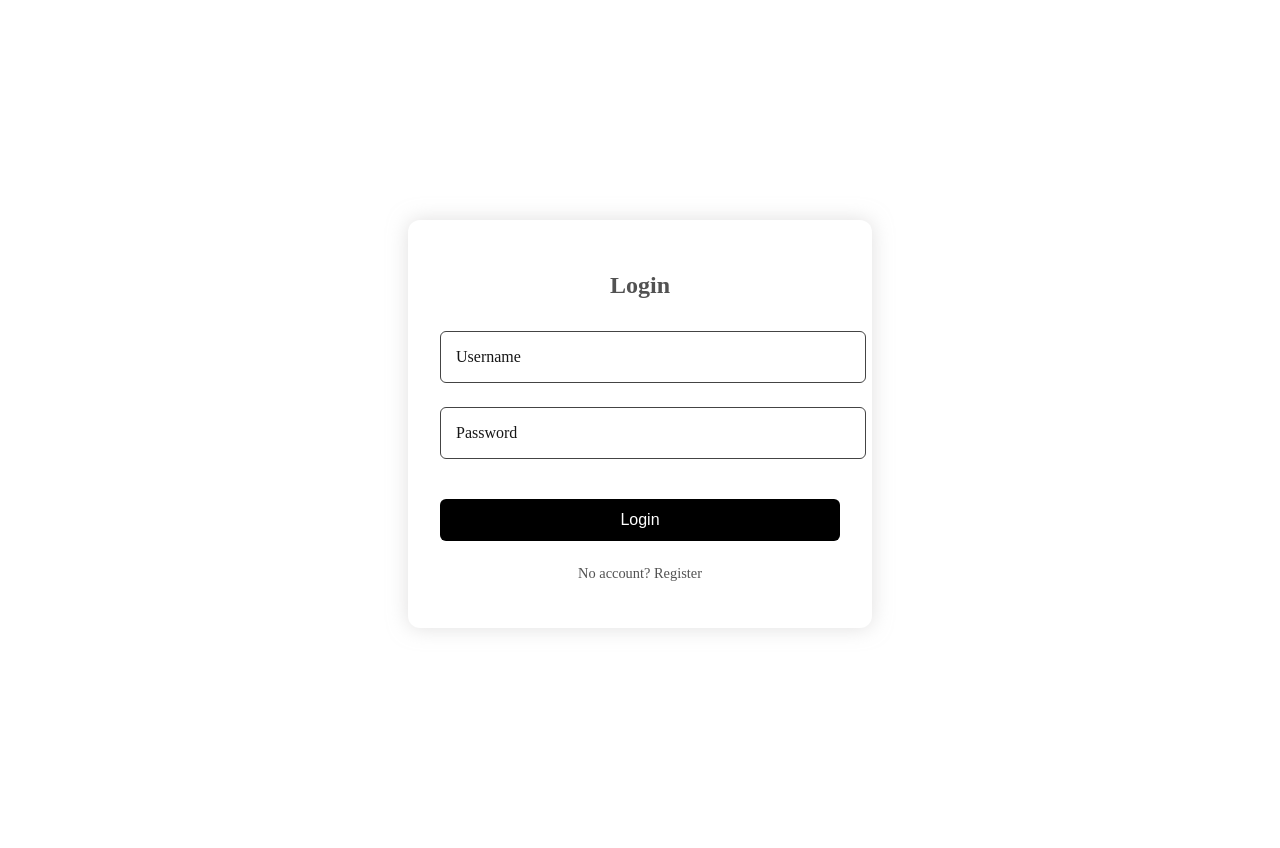
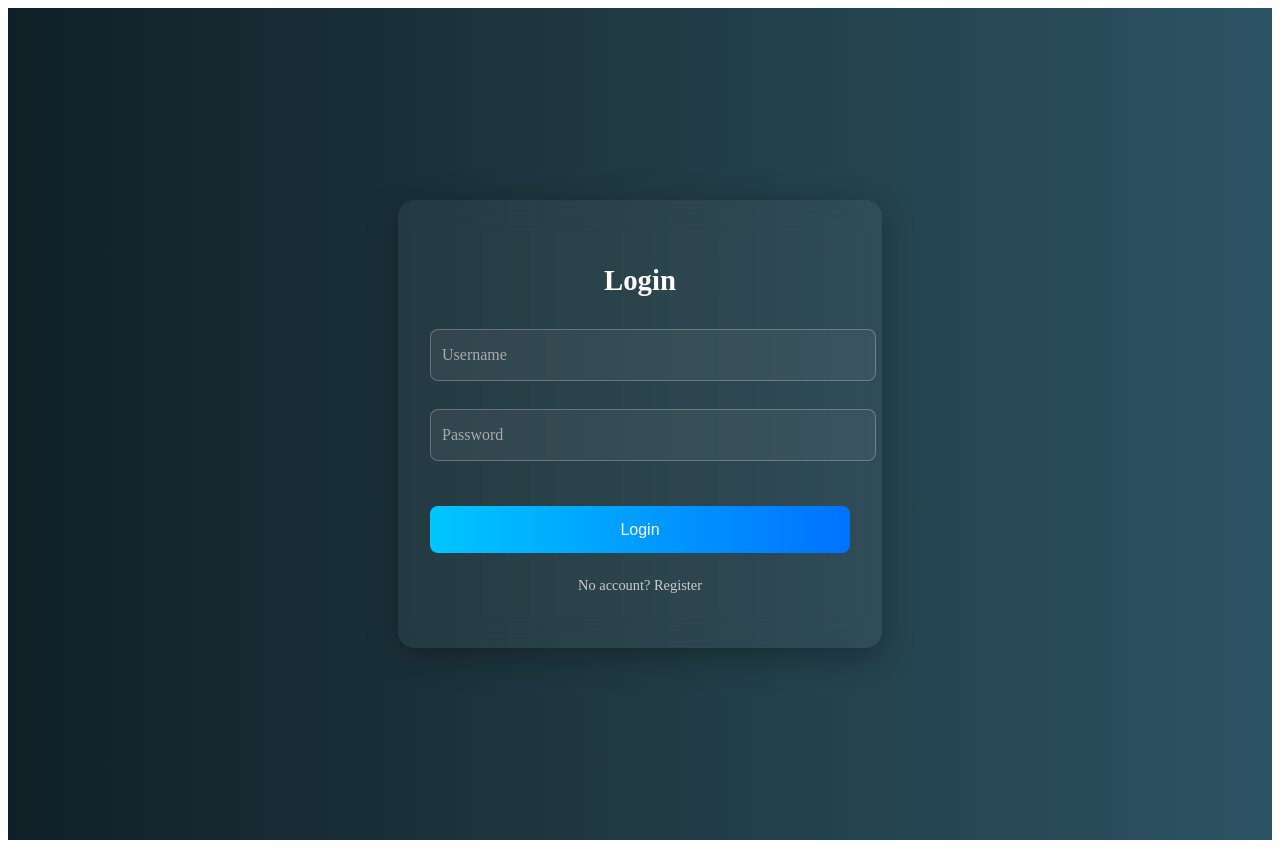
Before and after one commit to wallacetrixie/FoAuth, a React (Vite) app: page / in a window 1280 px wide. Built offline with nearby package versions, Linux system fonts and the light colour scheme; the HTML template or start-up script is replaced by a standard one.

Commit message:
modern look

```diff
--- a/src/Login.jsx
+++ b/src/Login.jsx
@@ -9,18 +9,15 @@ const Login = () => {
   const [password, setPassword] = useState('');
   const [error, setError] = useState('');
   const navigate = useNavigate();
-
   const toggleAuthMode = () => {
     setIsRegister(!isRegister);
     setError('');
     setUsername('');
     setPassword('');
   };
-
   const handleFormSubmit = async (e) => {
     e.preventDefault();
     const endpoint = isRegister ? '/register' : '/login';
-
     try {
       const response = await axios.post(`http://localhost:5000${endpoint}`, {
         username,
--- a/src/styles/Login.css
+++ b/src/styles/Login.css
@@ -1,104 +1,121 @@
+/* Base Container */
 .auth-container {
   display: flex;
   align-items: center;
   justify-content: center;
   height: 100vh;
-
+  background: linear-gradient(to right, #0f2027, #203a43, #2c5364);
   padding: 1rem;
 }
 
+/* Glass Effect Form */
 .form-container {
-
-  padding: 2rem;
+  background: rgba(255, 255, 255, 0.05);
+  backdrop-filter: blur(15px);
+  -webkit-backdrop-filter: blur(15px);
+  border-radius: 16px;
+  padding: 2.5rem 2rem;
   width: 100%;
-  max-width: 400px;
-  border-radius: 12px;
-  box-shadow: 0 0 20px rgba(194, 191, 191, 0.5);
-
+  max-width: 420px;
+  box-shadow: 0 8px 32px rgba(0, 0, 0, 0.3);
+  color: #ffffff;
 }
 
+/* Heading */
 .form-container h2 {
+  text-align: center;
+  font-size: 1.8rem;
+  font-weight: 600;
   margin-bottom: 2rem;
-  color: #525252;
-  display:flex;
-  justify-content:center;
-  font-weight: 600;
+  color: #ffffff;
 }
 
+/* Input Group */
 .input-group {
   position: relative;
-  margin: 1.5rem 0;
+  margin: 1.8rem 0;
 }
 
 input {
   width: 100%;
   padding: 1rem 0.75rem;
-  background: transparent;
-  border: 1px solid #444;
-  border-radius: 6px;
+  background: rgba(255, 255, 255, 0.05);
+  border: 1px solid rgba(255, 255, 255, 0.25);
+  border-radius: 8px;
   color: #fff;
   font-size: 1rem;
   outline: none;
+  transition: border 0.3s ease;
 }
 
-input:focus,
-input:valid {
-  border-color: #929090;
+input:focus {
+  border-color: #00c6ff;
 }
 
+/* Floating Label */
 label {
   position: absolute;
   top: 50%;
   left: 0.75rem;
   transform: translateY(-50%);
-
-  color: #161616;
-  padding: 0 0.25rem;
+  background-color: transparent;
+  color: #aaa;
   pointer-events: none;
-  transition: 0.2s ease all;
+  transition: all 0.3s ease;
 }
 
 input:focus + label,
 input:valid + label {
   top: -0.6rem;
   left: 0.6rem;
-  font-size: 0.80rem;
-  color: #3d3d3d;
+  font-size: 0.75rem;
+  background: transparent;
+  color: #00c6ff;
 }
 
+/* Submit Button */
 button {
   width: 100%;
-  padding: 0.75rem;
+  padding: 0.9rem;
   margin-top: 1rem;
-  background-color: #000;
+  background: linear-gradient(to right, #00c6ff, #0072ff);
   color: #fff;
   border: none;
-  border-radius: 6px;
+  border-radius: 8px;
   font-size: 1rem;
+  font-weight: 500;
   cursor: pointer;
-  transition: 0.3s all ease-in-out;
+  transition: transform 0.2s ease, box-shadow 0.2s ease;
 }
 
 button:hover {
-  background-color: #050505;
+  transform: translateY(-2px);
+  box-shadow: 0 4px 12px rgba(0, 198, 255, 0.3);
 }
 
+/* Error Message */
 .error {
-  color: #ff4c4c;
+  color: #ff6b6b;
   font-size: 0.9rem;
   margin-top: 1rem;
+  text-align: center;
+}
+
+/* Toggle Link */
+.toggle-link-wrapper {
+  margin-top: 1.5rem;
 }
 
 .toggle-link {
-  margin-top: 1.5rem;
-  display:flex;
-  justify-content:center;
-  color: #525252;
+  text-align: center;
+  display: block;
+  color: #ccc;
   cursor: pointer;
   font-size: 0.9rem;
+  transition: color 0.2s ease;
 }
 
 .toggle-link:hover {
-  color: #050404;
+  color: #ffffff;
   text-decoration: underline;
 }
```
